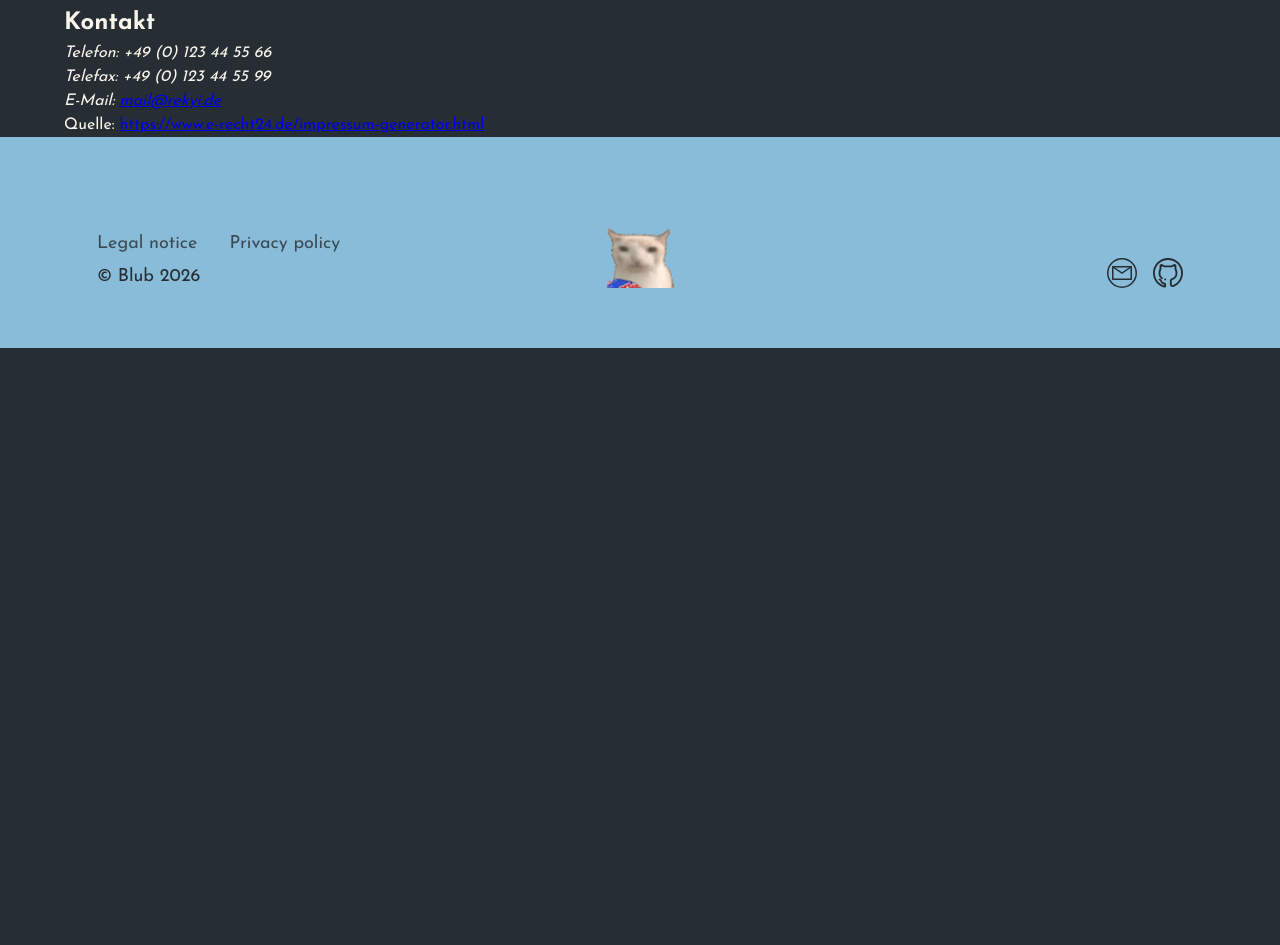
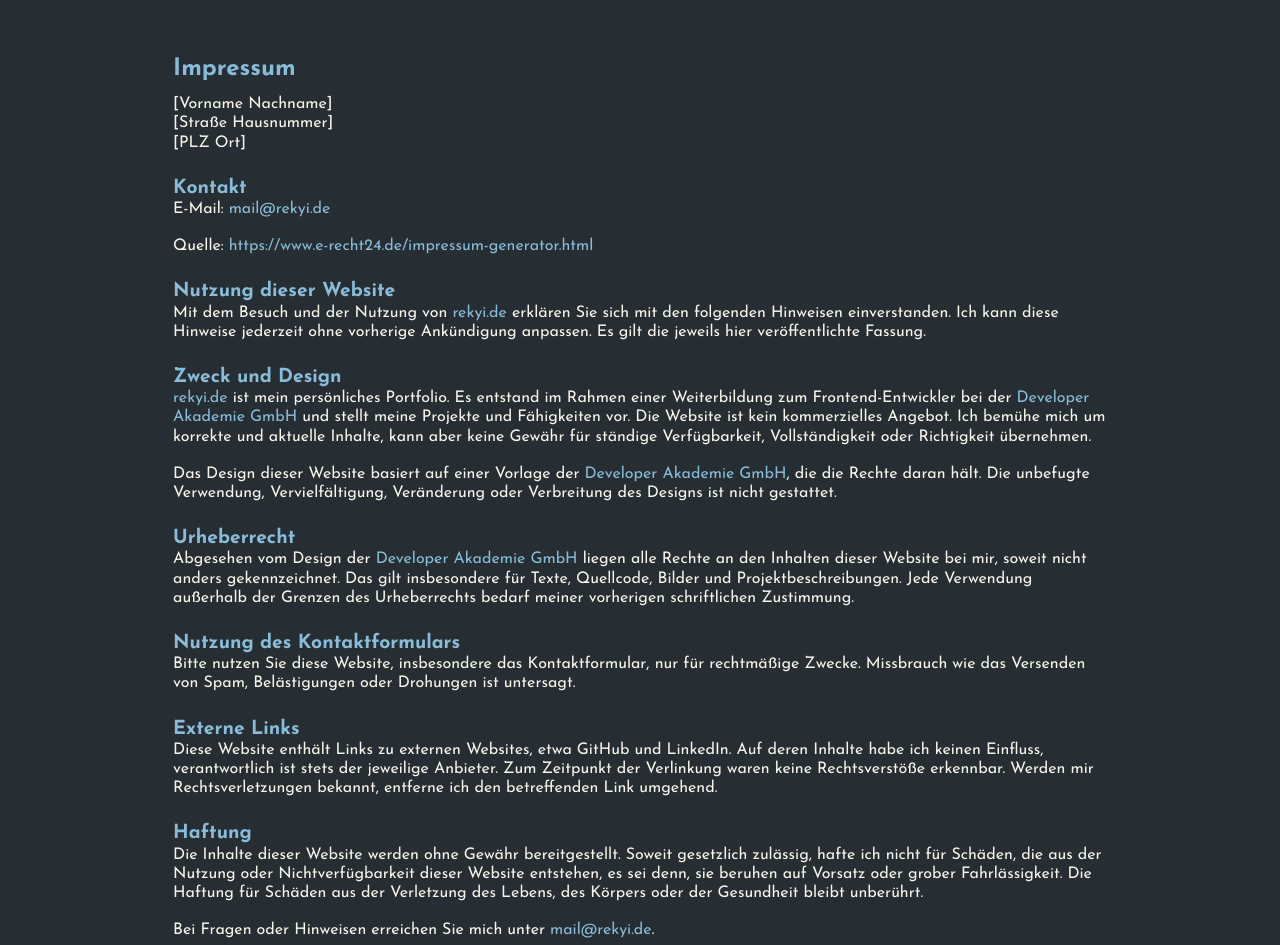
Before and after one commit to rekyi/portfolio, an Angular app: page /legal-notice in a window 1280 px wide. Shown: the part 247-1192 px from the top of the page. Before the commit the page ends 800 px from the top, so only its background shows below. Built offline with nearby package versions, Linux system fonts and the light colour scheme.

Commit message:
update legal notice with portfolio-specific content

```diff
--- a/src/app/pages/legal-notice/legal-notice.html
+++ b/src/app/pages/legal-notice/legal-notice.html
@@ -1,26 +1,21 @@
-<section class="content">
+<section class="content legal-page">
   <a class="back-link" routerLink="/" aria-label="Zurück zur Startseite">
     <img src="/icons/mobile_arrow_back.svg" alt="" width="34" height="16" />
   </a>
 
-  <h1>Impressum</h1>
+  <h1>Rechtliche Hinweise</h1>
 
+  <section>
+    <h2>Impressum</h2>
     <address>
-    Max Mustermann<br />
-    Musterstraße 111<br />
-    Gebäude 44<br />
-    90210 Musterstadt
+      [Vorname Nachname]<br />
+      [Straße Hausnummer]<br />
+      [PLZ Ort]
     </address>
 
     <section>
-    <h2>Kontakt</h2>
-    <address>
-      Telefon: +49 (0) 123 44 55 66<br />
-      Telefax: +49 (0) 123 44 55 99<br />
-      E-Mail: <a href="mailto:mail@rekyi.de">mail@rekyi.de</a>
-    </address>
-  </section>
-
+      <h3>Kontakt</h3>
+      <p>E-Mail: <a href="mailto:mail@rekyi.de">mail@rekyi.de</a></p>
       <p>
         Quelle:
         <a
@@ -31,3 +26,82 @@
         >
       </p>
     </section>
+
+    <section>
+      <h3>Nutzung dieser Website</h3>
+      <p>
+        Mit dem Besuch und der Nutzung von <a routerLink="/">rekyi.de</a> erklären Sie sich mit den
+        folgenden Hinweisen einverstanden. Ich kann diese Hinweise jederzeit ohne vorherige
+        Ankündigung anpassen. Es gilt die jeweils hier veröffentlichte Fassung.
+      </p>
+    </section>
+
+    <section>
+      <h3>Zweck und Design</h3>
+      <p>
+        <a routerLink="/">rekyi.de</a> ist mein persönliches Portfolio. Es entstand im Rahmen einer
+        Weiterbildung zum Frontend-Entwickler bei der
+        <a href="https://developerakademie.com" target="_blank" rel="noopener noreferrer"
+          >Developer Akademie GmbH</a
+        >
+        und stellt meine Projekte und Fähigkeiten vor. Die Website ist kein kommerzielles Angebot.
+        Ich bemühe mich um korrekte und aktuelle Inhalte, kann aber keine Gewähr für ständige
+        Verfügbarkeit, Vollständigkeit oder Richtigkeit übernehmen.
+      </p>
+      <p>
+        Das Design dieser Website basiert auf einer Vorlage der
+        <a href="https://developerakademie.com" target="_blank" rel="noopener noreferrer"
+          >Developer Akademie GmbH</a
+        >, die die Rechte daran hält. Die unbefugte Verwendung, Vervielfältigung, Veränderung oder
+        Verbreitung des Designs ist nicht gestattet.
+      </p>
+    </section>
+
+    <section>
+      <h3>Urheberrecht</h3>
+      <p>
+        Abgesehen vom Design der
+        <a href="https://developerakademie.com" target="_blank" rel="noopener noreferrer"
+          >Developer Akademie GmbH</a
+        >
+        liegen alle Rechte an den Inhalten dieser Website bei mir, soweit nicht anders
+        gekennzeichnet. Das gilt insbesondere für Texte, Quellcode, Bilder und Projektbeschreibungen.
+        Jede Verwendung außerhalb der Grenzen des Urheberrechts bedarf meiner vorherigen
+        schriftlichen Zustimmung.
+      </p>
+    </section>
+
+    <section>
+      <h3>Nutzung des Kontaktformulars</h3>
+      <p>
+        Bitte nutzen Sie diese Website, insbesondere das Kontaktformular, nur für rechtmäßige Zwecke.
+        Missbrauch wie das Versenden von Spam, Belästigungen oder Drohungen ist untersagt.
+      </p>
+    </section>
+
+    <section>
+      <h3>Externe Links</h3>
+      <p>
+        Diese Website enthält Links zu externen Websites, etwa GitHub und LinkedIn. Auf deren Inhalte
+        habe ich keinen Einfluss, verantwortlich ist stets der jeweilige Anbieter. Zum Zeitpunkt der
+        Verlinkung waren keine Rechtsverstöße erkennbar. Werden mir Rechtsverletzungen bekannt,
+        entferne ich den betreffenden Link umgehend.
+      </p>
+    </section>
+
+    <section>
+      <h3>Haftung</h3>
+      <p>
+        Die Inhalte dieser Website werden ohne Gewähr bereitgestellt. Soweit gesetzlich zulässig,
+        hafte ich nicht für Schäden, die aus der Nutzung oder Nichtverfügbarkeit dieser Website
+        entstehen, es sei denn, sie beruhen auf Vorsatz oder grober Fahrlässigkeit. Die Haftung für
+        Schäden aus der Verletzung des Lebens, des Körpers oder der Gesundheit bleibt unberührt.
+      </p>
+      <p>
+        Bei Fragen oder Hinweisen erreichen Sie mich unter
+        <a href="mailto:mail@rekyi.de">mail@rekyi.de</a>.
+      </p>
+      <p>Stand: November 2026</p>
+    </section>
+  </section>
+</section>
--- a/src/app/pages/legal-notice/legal-notice.scss
+++ b/src/app/pages/legal-notice/legal-notice.scss
@@ -0,0 +1,3 @@
+@use 'legal' as *;
+
+@include legal-page;
--- /dev/null
+++ b/src/styles/_legal.scss
@@ -0,0 +1,89 @@
+@use 'mixins' as *;
+
+@mixin legal-page {
+  .legal-page {
+    padding-block: 1rem clamp(3.5rem, 7.15vw, 6.5rem);
+    padding-inline: clamp(1rem, 16.9vw - 2.7rem, 12.5rem);
+
+    font-size: clamp(0.9375rem, 0.875rem + 0.25vw, 1rem);
+    line-height: 1.2;
+    overflow-wrap: anywhere;
+
+    display: grid;
+    grid-template-columns: minmax(0, 62.5rem);
+
+    @include desktop {
+      padding-top: clamp(2.5rem, 4.17vw, 3.75rem);
+    }
+  }
+
+  .back-link {
+    margin-bottom: 1.5rem;
+
+    justify-self: start;
+    transition: translate 200ms ease;
+
+    @include hover {
+      translate: -0.25rem 0;
+    }
+
+    @media (prefers-reduced-motion: reduce) {
+      transition: none;
+    }
+
+    @include desktop {
+      display: none;
+    }
+  }
+
+  h1 {
+    margin-bottom: clamp(1.75rem, 4.17vw, 3.75rem);
+
+    color: var(--primary-clr);
+    font-family: var(--font-headline);
+    font-size: clamp(2rem, 1.5rem + 2.5vw, 3.75rem);
+    font-weight: 400;
+  }
+
+  h2 {
+    margin-bottom: clamp(0.25rem, 0.9vw, 0.75rem);
+
+    color: var(--primary-clr);
+    font-size: clamp(1.375rem, 1.2rem + 0.4vw, 1.5rem);
+    font-weight: 700;
+  }
+
+  h3 {
+    color: var(--primary-clr);
+    font-size: clamp(1rem, 0.85rem + 0.45vw, 1.25rem);
+    font-weight: 700;
+  }
+
+  section section {
+    margin-top: 1.5rem;
+  }
+
+  p + p {
+    margin-top: 1.125rem;
+  }
+
+  ul {
+    padding-left: 1.5rem;
+  }
+
+  address {
+    font-style: normal;
+  }
+
+  a {
+    color: var(--primary-clr);
+    text-decoration: none;
+    overflow-wrap: anywhere;
+
+    @include hover {
+      text-decoration: underline;
+    }
+
+    @include focus-ring;
+  }
+}
```
Lines whose indentation alone changed are shown as unchanged.
